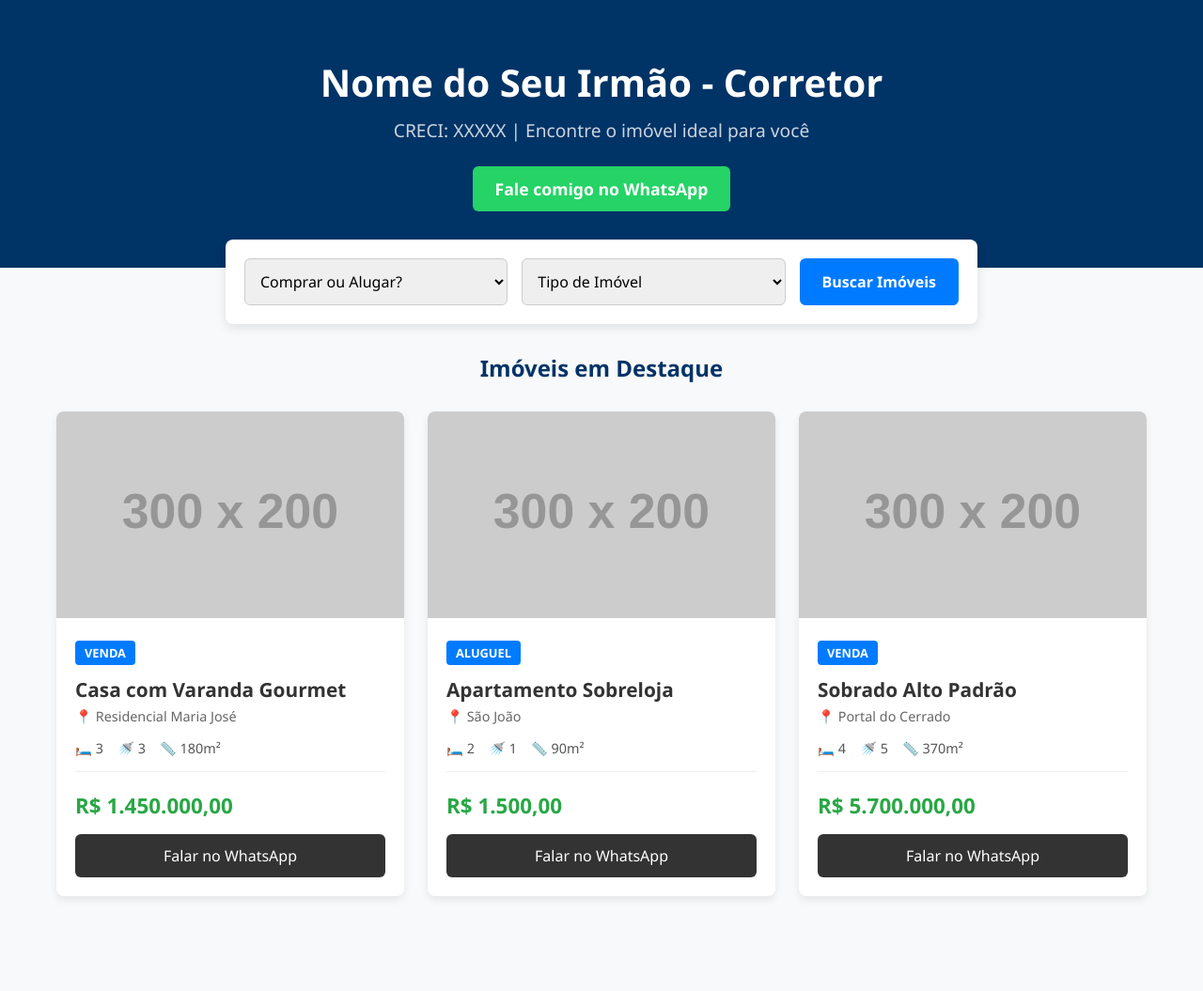
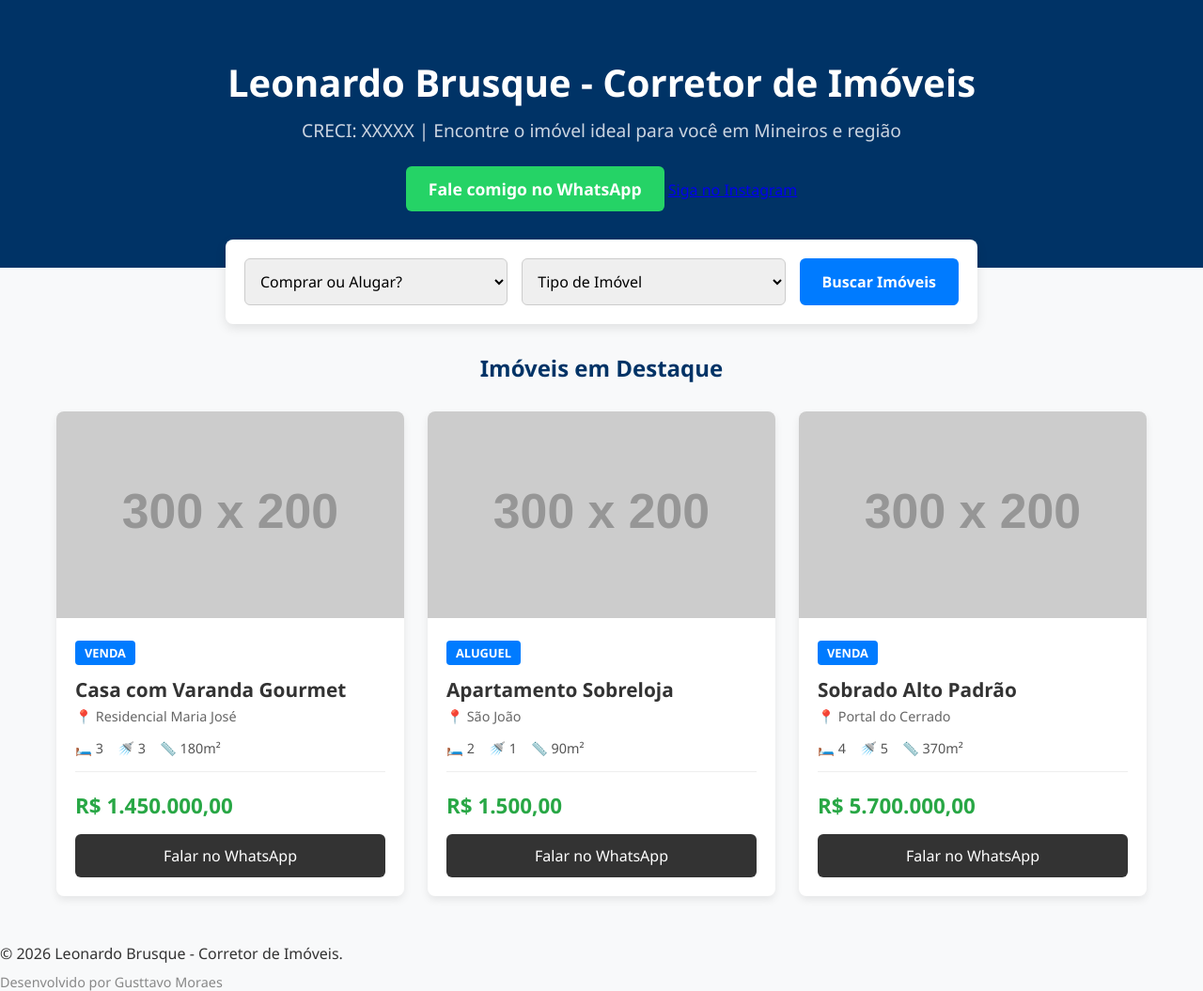
Before and after one commit to Gusttavhub/site-imoveis, a plain HTML site: page index.html in a window 1280 px wide. Shown: the whole page at 94% size. Before the commit the page ends 1004 px from the top, so only its background shows below. Drawn offline with Linux system fonts and the light colour scheme; placeholder pictures from the web are drawn by us.

Commit message:
Update index.html

```diff
--- a/index.html
+++ b/index.html
@@ -3,17 +3,23 @@
 <head>
     <meta charset="UTF-8">
     <meta name="viewport" content="width=device-width, initial-scale=1.0">
-    <title>Vitrine Imobiliária</title>
+    <title>Leonardo Brusque | Corretor de Imóveis</title>
     <link rel="stylesheet" href="style.css">
 </head>
 <body>
 
     <header class="hero">
-        <h1>Nome do Seu Irmão - Corretor</h1>
-        <p>CRECI: XXXXX | Encontre o imóvel ideal para você</p>
-        <a href="https://wa.me/55SEUNUMERO" target="_blank" class="btn-whatsapp">
-            Fale comigo no WhatsApp
-        </a>
+        <h1>Leonardo Brusque - Corretor de Imóveis</h1>
+        <p>CRECI: XXXXX | Encontre o imóvel ideal para você em Mineiros e região</p>
+
+        <div class="botoes-contato">
+            <a href="https://wa.me/556484044871" target="_blank" class="btn-whatsapp">
+                Fale comigo no WhatsApp
+            </a>
+            <a href="https://www.instagram.com/leonardobrusquee?igsh=b3Q3bm4zOGcwdDN2" target="_blank" class="btn-instagram">
+                Siga no Instagram
+            </a>
+        </div>
     </header>
 
     <section class="filtros">
@@ -40,6 +46,11 @@
             </div>
     </main>
 
+    <footer class="rodape">
+        <p>&copy; 2026 Leonardo Brusque - Corretor de Imóveis.</p>
+        <p style="font-size: 0.9rem; margin-top: 10px; color: #888;">Desenvolvido por Gusttavo Moraes</p>
+    </footer>
+
     <script src="app.js"></script>
 </body>
 </html>
```
